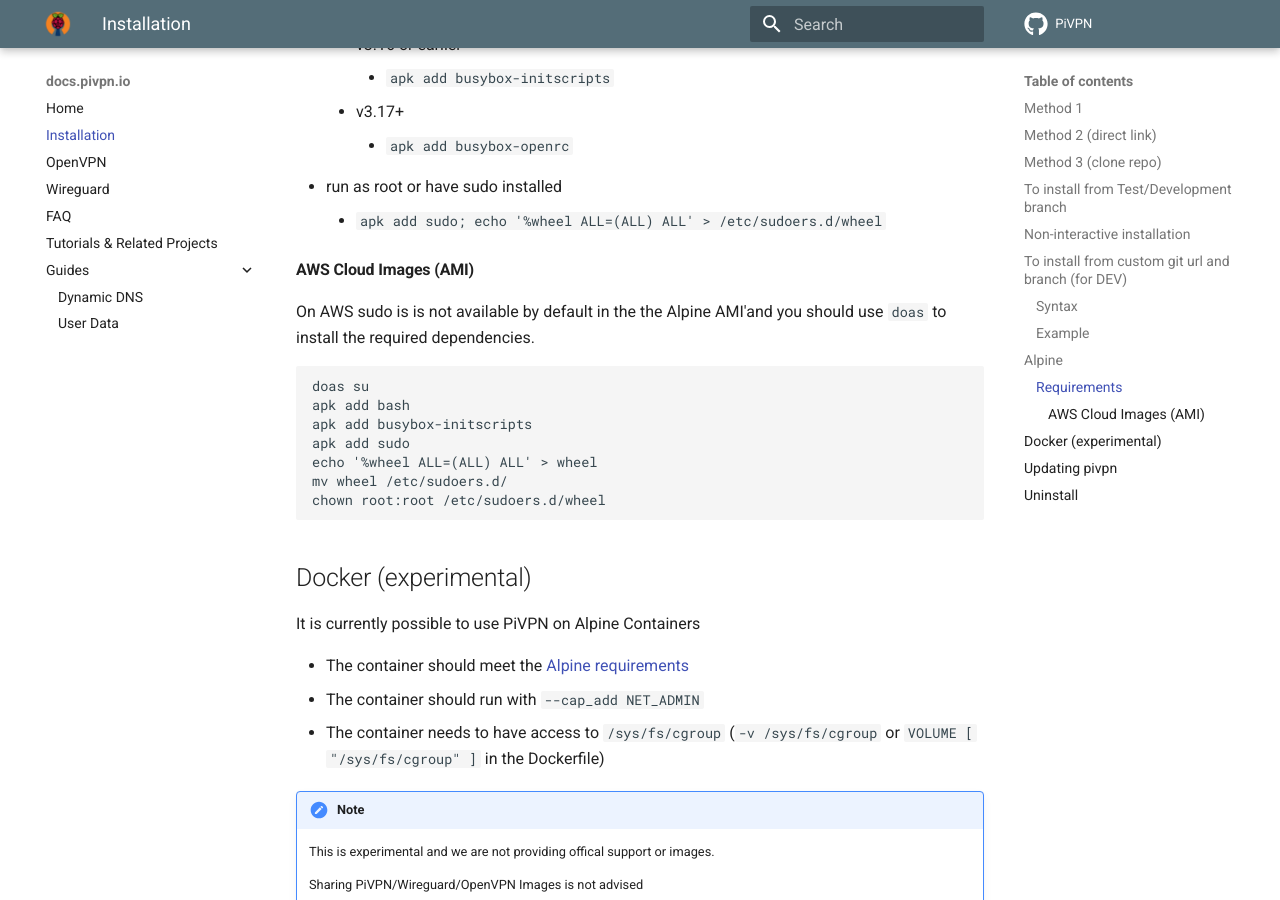
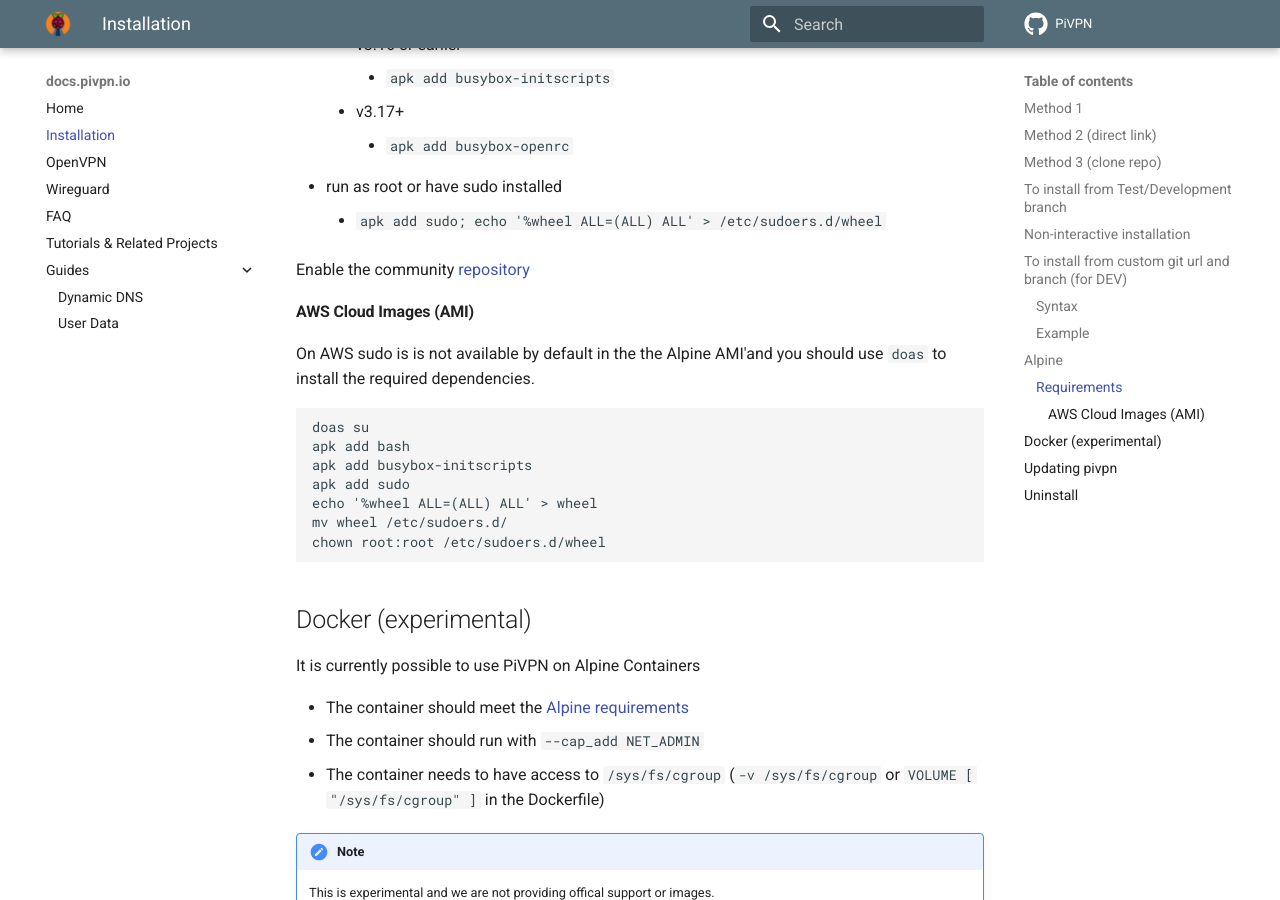
Before and after one commit to pivpn/docs, an MkDocs documentation site: the page built from docs/install.md, in a window 1280 px wide and 900 px high, scrolled down 1905 px. Built offline with MkDocs 1.6.1 and Material for MkDocs 9.7.7, drawn with Linux system fonts in a browser that asks for light colours; comment, search, counter and statistics services are not loaded.

Commit message:
feat: Add note about enabling alpine community repo

```diff
--- a/docs/install.md
+++ b/docs/install.md
@@ -85,6 +85,8 @@ pivpnGitBranch="myfeaturebranch"
 * run as root or have sudo installed
     * `apk add sudo; echo '%wheel ALL=(ALL) ALL' > /etc/sudoers.d/wheel`
 
+Enable the community [repository](https://wiki.alpinelinux.org/wiki/Repositories)
+
 #### AWS Cloud Images (AMI)
 
 On AWS sudo is is not available by default in the the Alpine AMI'and you should use `doas` to install the required dependencies.
```
